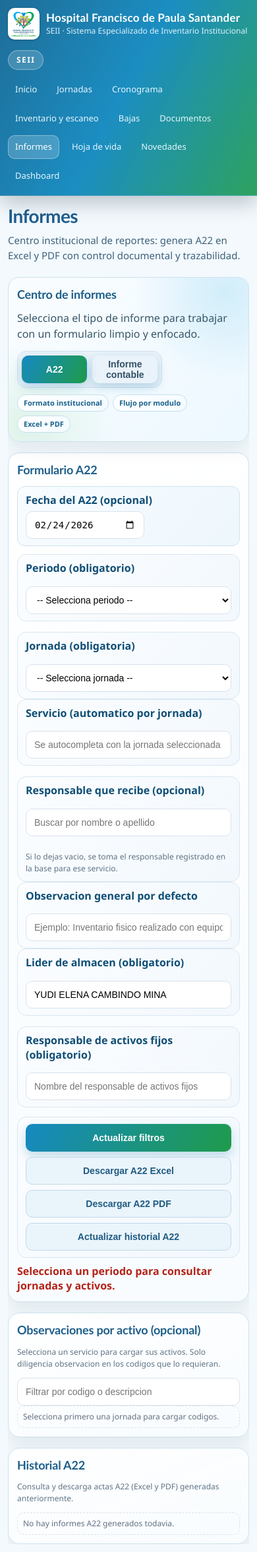
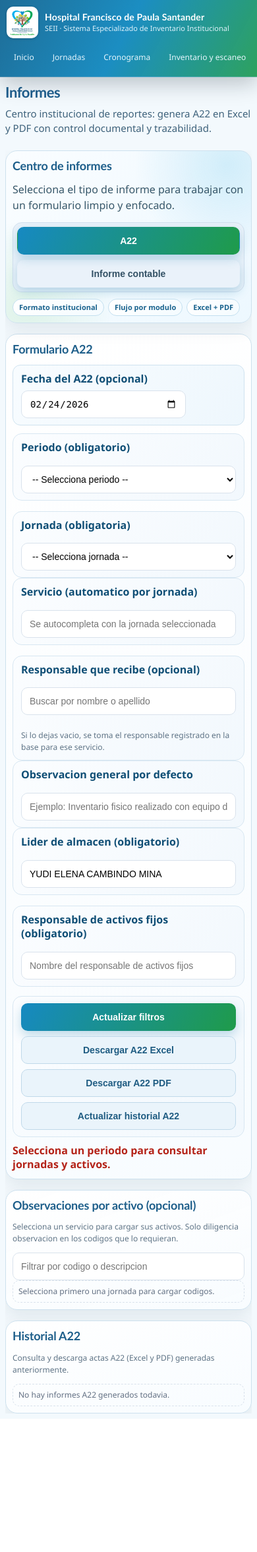
Before and after one commit to Carfer0410/SEII, a Flask app: page /informes in a window 390 px wide. Shown: the whole page at 66% size. After the commit the page ends 2143 px from the top, so only its background shows below. Run offline with Flask 3, Linux system fonts and the light colour scheme; data that the repository does not hold is empty.

Commit message:
haciendo el software responsive

```diff
--- a/static/app.css
+++ b/static/app.css
@@ -2862,3 +2862,192 @@ tbody tr:hover {
   font-size: 11px;
   border-radius: 8px;
 }
+
+/* ---------------------------------------------------- */
+/* Responsive hardening (v6): 320px -> ultrawide screens */
+/* ---------------------------------------------------- */
+html,
+body {
+  width: 100%;
+  max-width: 100%;
+  overflow-x: hidden;
+}
+
+img,
+canvas,
+svg,
+video {
+  max-width: 100%;
+  height: auto;
+}
+
+.page-shell,
+.stack,
+.grid-2,
+.card,
+.row,
+.inv-two-cols,
+.jour-two-cols,
+.split-grid,
+.docs-filters,
+.docs-form-grid,
+.docs-edit-grid {
+  min-width: 0;
+}
+
+.menu-top {
+  overflow-x: auto;
+  scrollbar-width: thin;
+  padding-bottom: 2px;
+}
+
+.menu-top a {
+  white-space: nowrap;
+}
+
+@media (max-width: 980px) {
+  .topbar h2 {
+    font-size: clamp(22px, 6vw, 28px);
+  }
+
+  .row {
+    align-items: stretch;
+  }
+
+  .kpi-grid,
+  .jour-progress-kpis,
+  .kpi-grid-exec {
+    grid-template-columns: repeat(2, minmax(0, 1fr));
+  }
+}
+
+@media (max-width: 700px) {
+  .nav-top {
+    padding: 10px;
+  }
+
+  .brand-text h1 {
+    font-size: 14px;
+  }
+
+  .brand-text p {
+    font-size: 11px;
+  }
+
+  .app-shell {
+    padding: 10px;
+  }
+
+  .menu-top {
+    flex-wrap: nowrap;
+    justify-content: flex-start;
+    gap: 6px;
+  }
+
+  .menu-top a {
+    flex: 0 0 auto;
+    font-size: 12px;
+    padding: 8px 10px;
+  }
+
+  .row,
+  .report-actions,
+  .docs-actions {
+    display: grid;
+    grid-template-columns: 1fr;
+    gap: 8px;
+  }
+
+  .row > *,
+  .report-actions > *,
+  .docs-actions > * {
+    width: 100% !important;
+    min-width: 0 !important;
+    max-width: 100%;
+  }
+
+  input,
+  select,
+  button,
+  textarea {
+    min-width: 0 !important;
+    width: 100%;
+    max-width: 100%;
+  }
+
+  .kpi-grid,
+  .jour-progress-kpis,
+  .kpi-grid-exec {
+    grid-template-columns: 1fr;
+  }
+
+  .chart-wrap {
+    height: 260px;
+  }
+
+  table {
+    font-size: 11px;
+  }
+
+  th,
+  td {
+    padding: 6px 7px;
+  }
+
+  .history-table-wrap,
+  .docs-table-wrap,
+  #assetsContainer,
+  #disposalsContainer,
+  #issuesTable,
+  #a22HistoryContainer,
+  #accountingHistoryContainer,
+  #closedRunsContainer,
+  #cronServicesTable,
+  #cronRunsTable,
+  #notFoundSpecificContainer {
+    overflow-x: auto;
+  }
+}
+
+@media (max-width: 480px) {
+  .content,
+  .app-shell {
+    padding: 8px;
+  }
+
+  .card {
+    padding: 10px;
+  }
+
+  .topbar h2 {
+    font-size: 22px;
+  }
+
+  .reports-switcher {
+    width: 100%;
+    display: grid;
+    grid-template-columns: 1fr;
+  }
+
+  .reports-tab {
+    width: 100%;
+  }
+
+  .life-sheet-head h4 {
+    font-size: 16px;
+  }
+
+  .app-pill {
+    display: none;
+  }
+}
+
+@media (min-width: 1600px) {
+  .page-shell {
+    width: min(1600px, 100%);
+  }
+
+  .topbar h2 {
+    font-size: 40px;
+  }
+}
```
